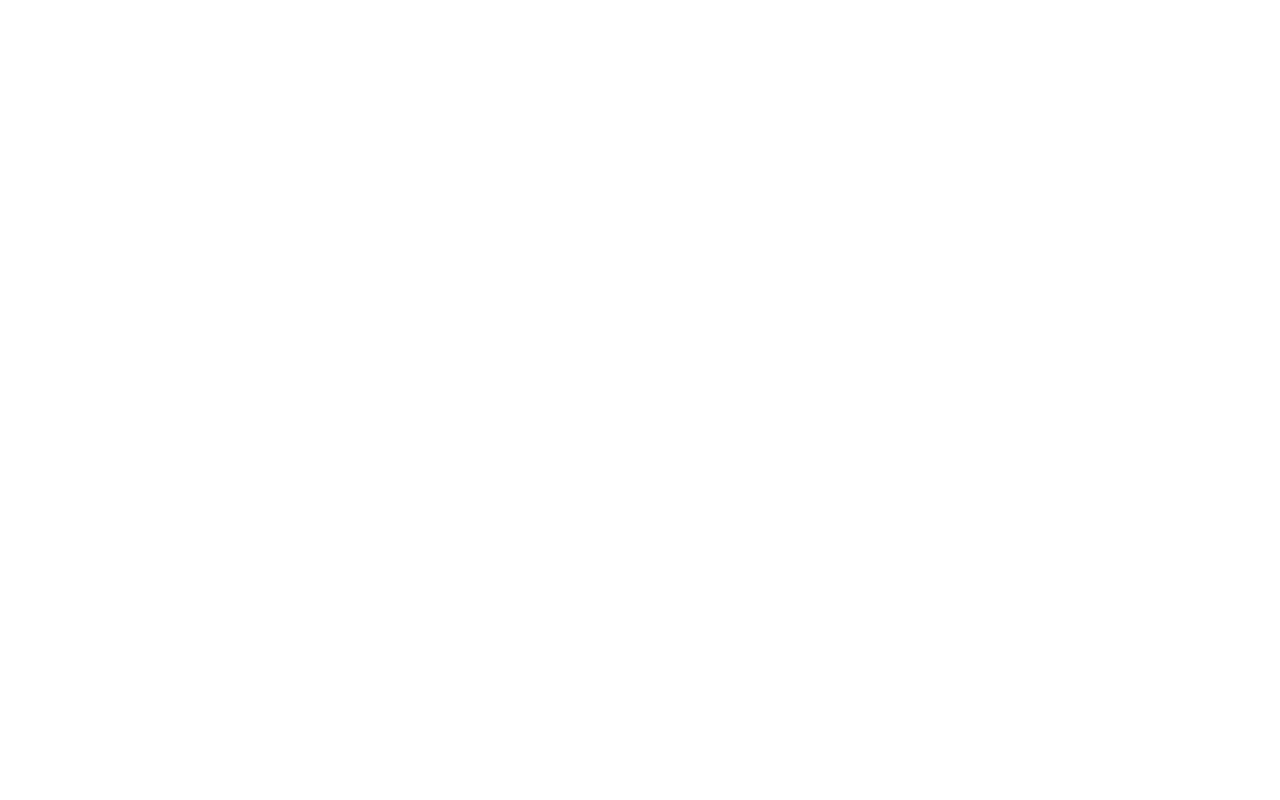
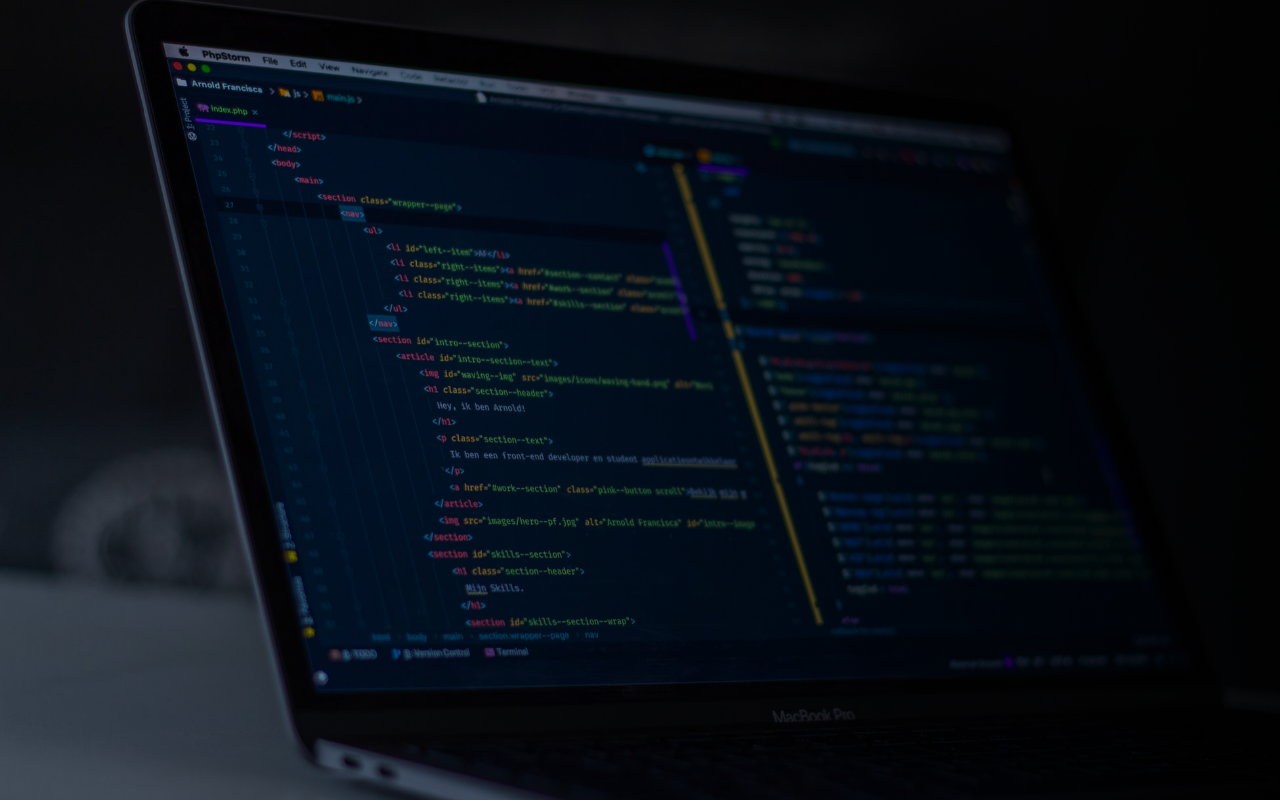
Before and after one commit to surajverma2587/coding-bootcamp-landing-page, a plain HTML site: page index.html in a window 1280 px wide. Drawn offline with Linux system fonts and the light colour scheme.

Commit message:
ad hero image and styles

```diff
--- a/assets/css/styles.css
+++ b/assets/css/styles.css
@@ -1,3 +1,20 @@
+body {
+  margin: 0px;
+}
+
+.hero {
+  background-image: linear-gradient(
+      to right,
+      rgb(0, 0, 0, 0.2),
+      rgb(0, 0, 0, 0.9)
+    ),
+    url("../images/hero.jpg");
+  background-size: cover;
+  background-position: center;
+  background-repeat: no-repeat;
+  height: 100vh;
+}
+
 .logo {
 }
 
--- a/index.html
+++ b/index.html
@@ -8,7 +8,7 @@
     <title>Coding Bootcamp - 2021</title>
   </head>
   <body>
-    <div>
+    <div class="hero">
       <!-- animated logo -->
       <div class="logo">
         <img />
```
Also changed, not shown: assets/images/hero.jpg (added).
